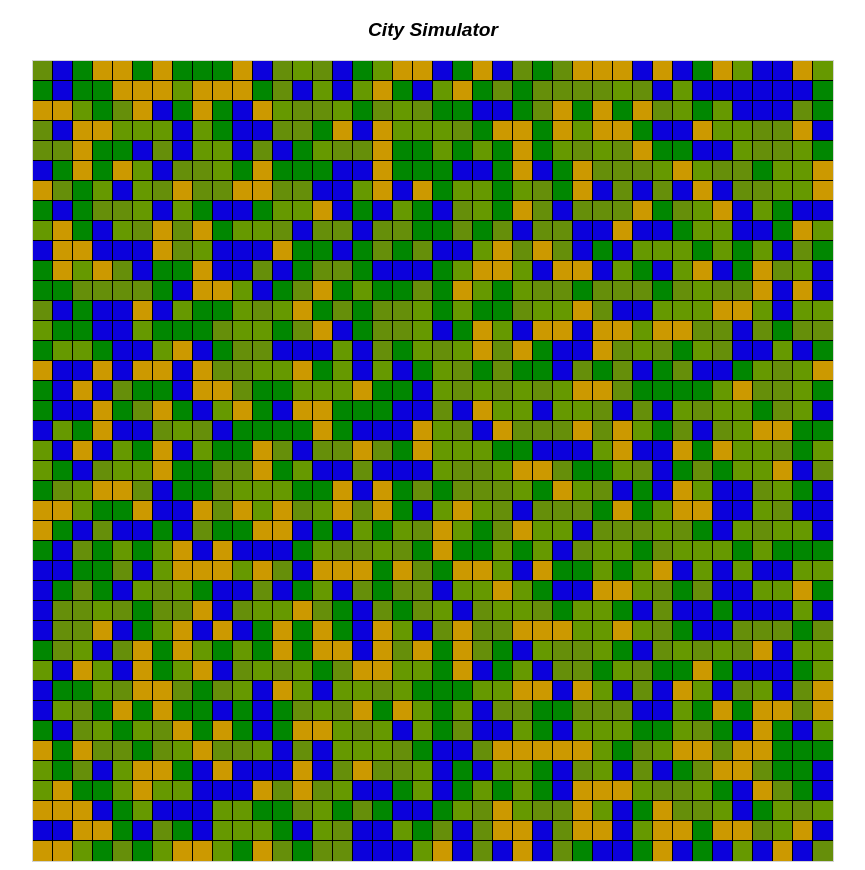
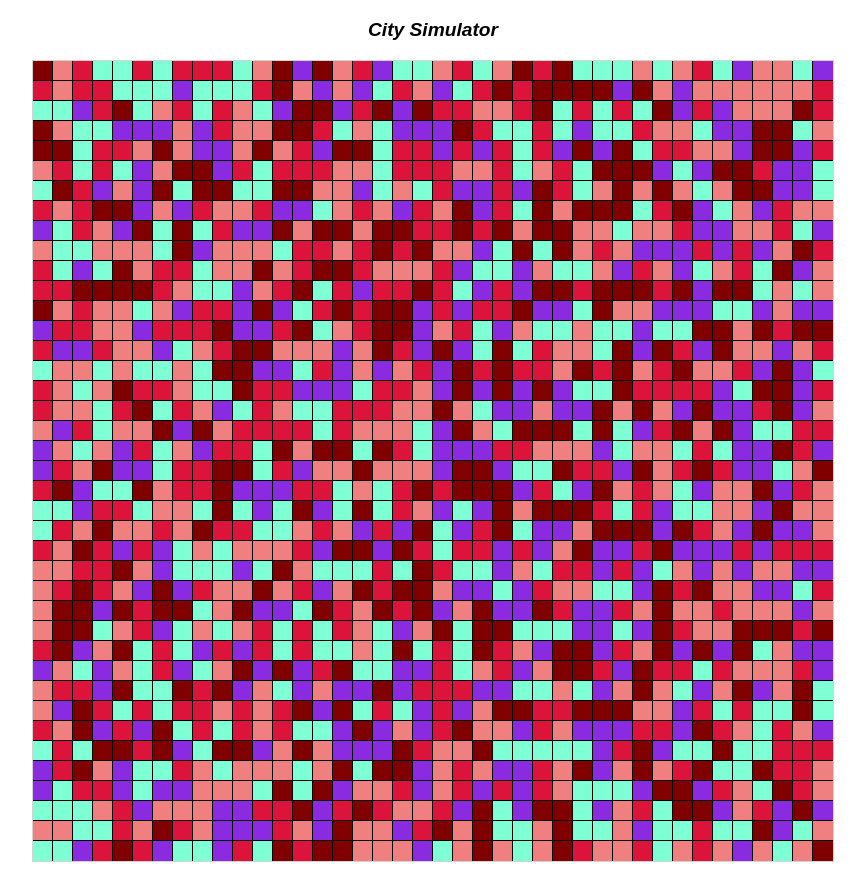
Before and after one commit to Reegal/Reegal.github.io, a plain HTML site: page index.html in a window 1280 px wide. Shown: the whole page, without its empty margins (207-1072 px from the left). Drawn offline with Linux system fonts and the light colour scheme.

Commit message:
colours p2

```diff
--- a/index.html
+++ b/index.html
@@ -53,7 +53,7 @@ p {
 
             var c=document.getElementById("myCanvas");
             var ctx=c.getContext("2d");
-            var groundColour = ["rgb(204, 153, 0)","rgb(102, 153, 0)","rgb(1, 135, 1)","rgb(12, 1, 220)","rgb(102, 143, 10)"];
+            var groundColour = ["Aquamarine", "BlueViolet", "Crimson", "LightCoral", "Maroon"];
 
             /**************
             *  MAIN PROGRAM
```
